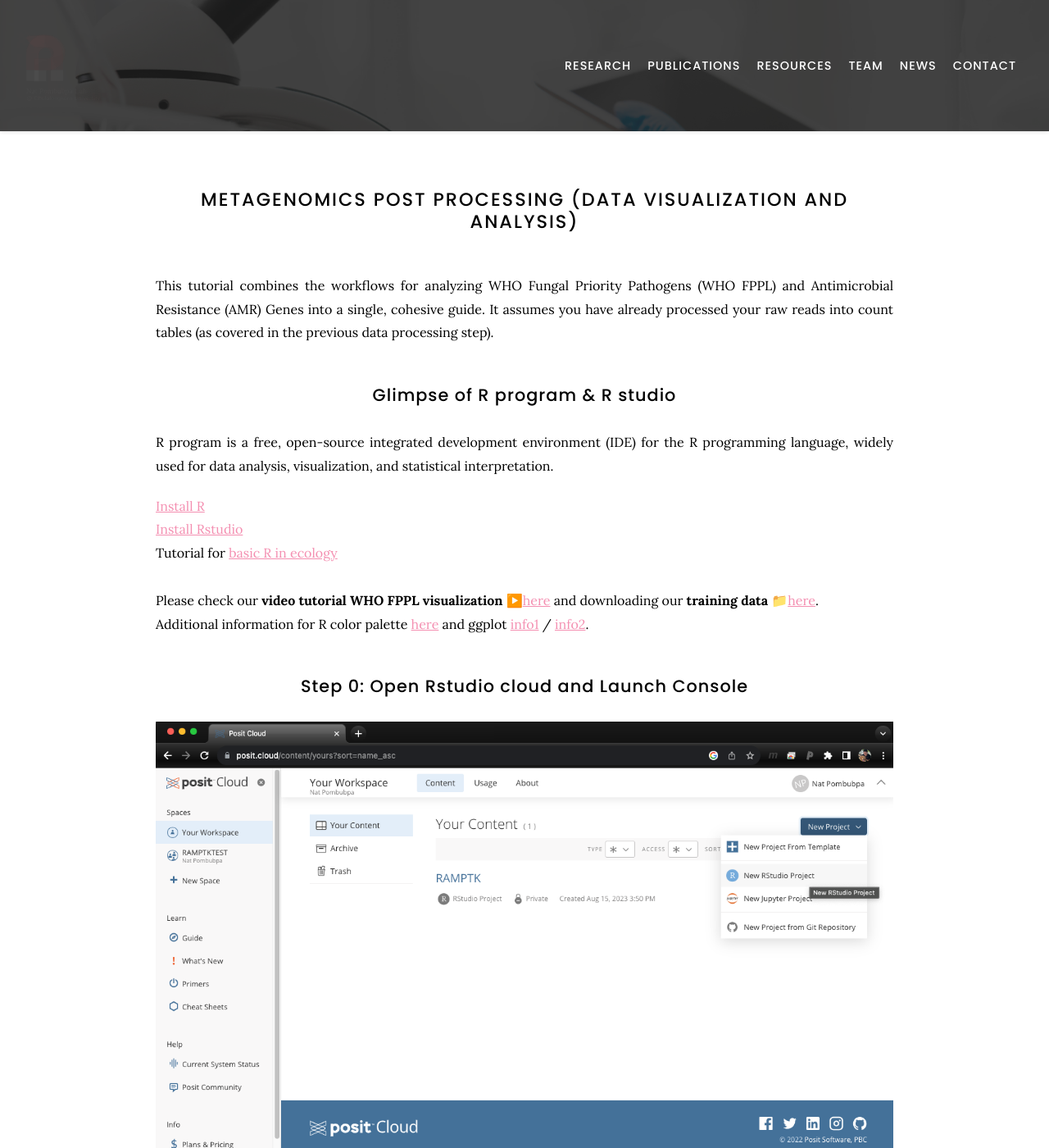
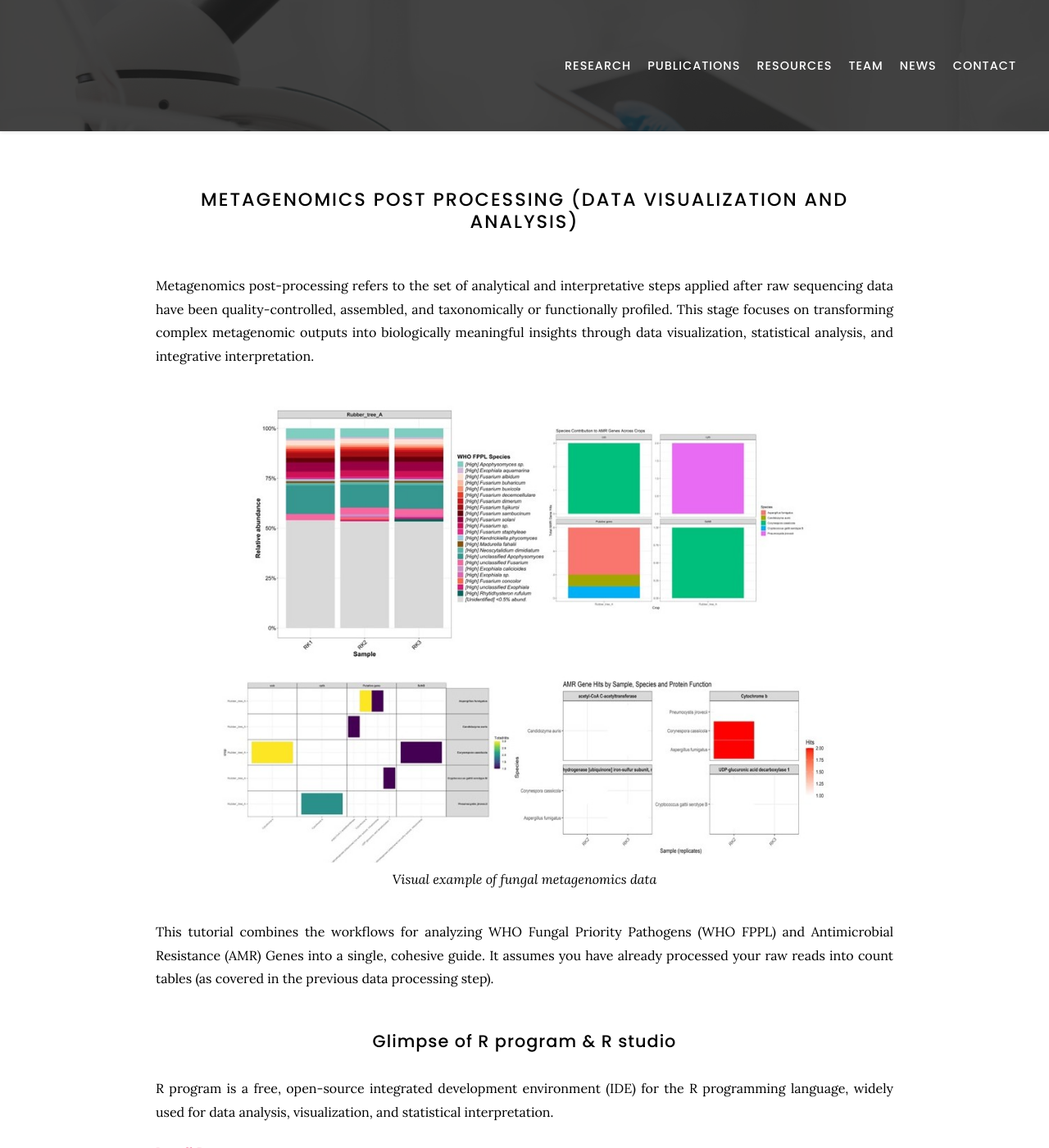
Before and after one commit to natpombubpa-lab/natpombubpa-lab.github.io, a Jekyll site: the page built from resources/Metagenomics_Visualization.md, in a window 1280 px wide and 1400 px high. Shown: the whole window at 82% size. Built offline with Jekyll 4.4.1, drawn with Linux system fonts in a browser that asks for light colours; nearby versions of some CDN libraries; some of the changed text lies outside the part shown.

Commit message:
Update Metagenomics_Visualization.md

````diff
--- a/resources/Metagenomics_Visualization.md
+++ b/resources/Metagenomics_Visualization.md
@@ -4,6 +4,15 @@
 ---
 
 # Metagenomics post processing (Data visualization and analysis)
+
+Metagenomics post-processing refers to the set of analytical and interpretative steps applied after raw sequencing data have been quality-controlled, assembled, and taxonomically or functionally profiled. This stage focuses on transforming complex metagenomic outputs into biologically meaningful insights through data visualization, statistical analysis, and integrative interpretation.
+
+{%
+  include figure.html
+  image="resources/TutorialFigs/Viz_MGS_2.jpg"
+  caption="Visual example of fungal metagenomics data"
+  width="750px"
+%}
 
 This tutorial combines the workflows for analyzing WHO Fungal Priority Pathogens (WHO FPPL) and Antimicrobial Resistance (AMR) Genes into a single, cohesive guide. It assumes you have already processed your raw reads into count tables (as covered in the previous data processing step).
 
@@ -27,6 +36,14 @@
 <br>
 Please check our **video tutorial WHO FPPL visualization** ▶️[here](https://www.youtube.com/watch?v=DAsMhQBYsAo) and downloading our **training data** 📁[here](https://drive.google.com/drive/folders/1chxW09P_M5-IqBn10zDzvxOuCFexJ5EB). <br>
 Additional information for R color palette [here](https://www.nceas.ucsb.edu/sites/default/files/2020-04/colorPaletteCheatsheet.pdf) and ggplot [info1](https://r-graph-gallery.com/ggplot2-package.html) / [info2](https://ggplot2.tidyverse.org/). <br>
+
+## Fungal Metagenomics Data Visualization Pipeline
+
+{%
+  include figure.html
+  image="resources/TutorialFigs/Viz_MGS_1.jpg"
+  width="750px"
+%}
 
 ## Step 0: Open Rstudio cloud and Launch Console
 
@@ -1209,6 +1226,16 @@
 
 {:.left}
 ```R
+
 jpeg ("C:/Users/ASUS/Downloads/TrainingFAILSAFE/Result/FungAMRHeatMapPer-sample.jpg", units="in", width = 10, height = 4.5, res = 800)
 Heattrial
 ```
+
+
+## Fungal Metagenomics Data Pipeline Summary
+
+{%
+  include figure.html
+  image="resources/TutorialFigs/Viz_MGS_3.jpg"
+  width="750px"
+%}
````
